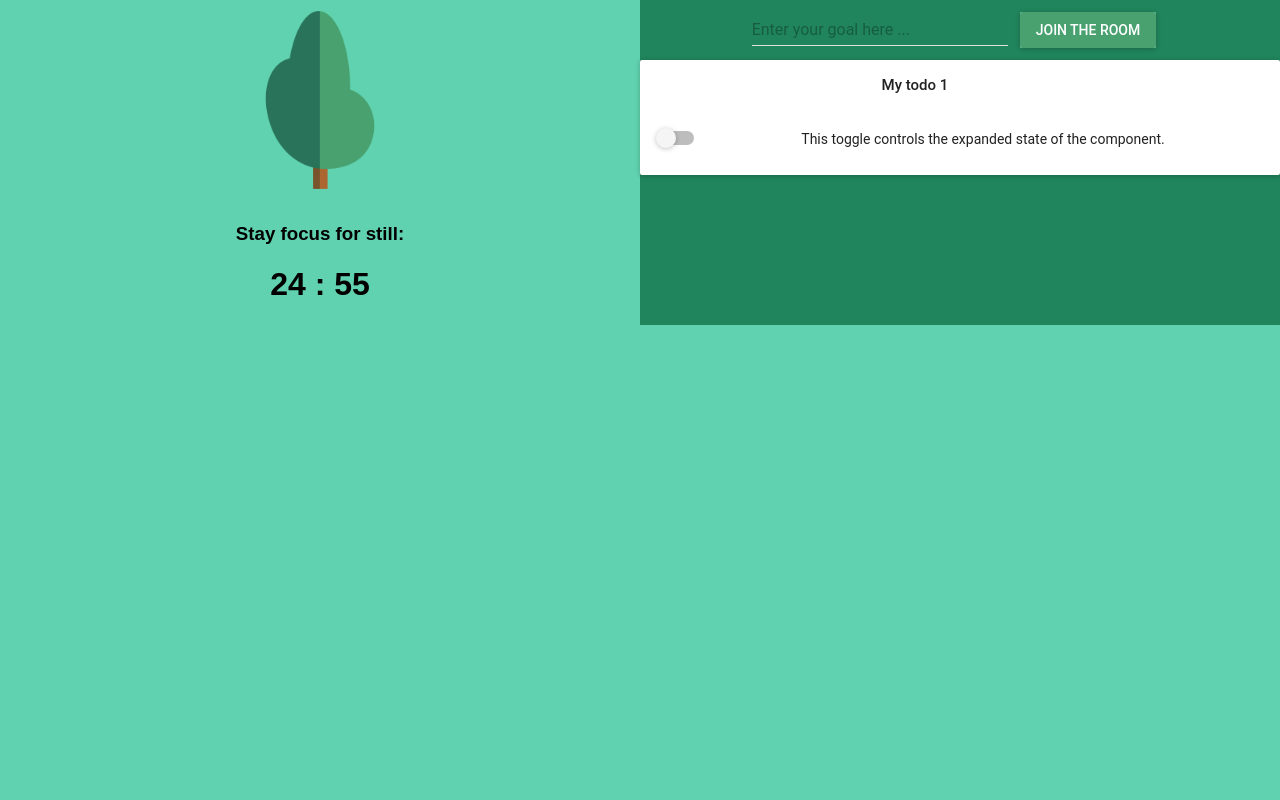
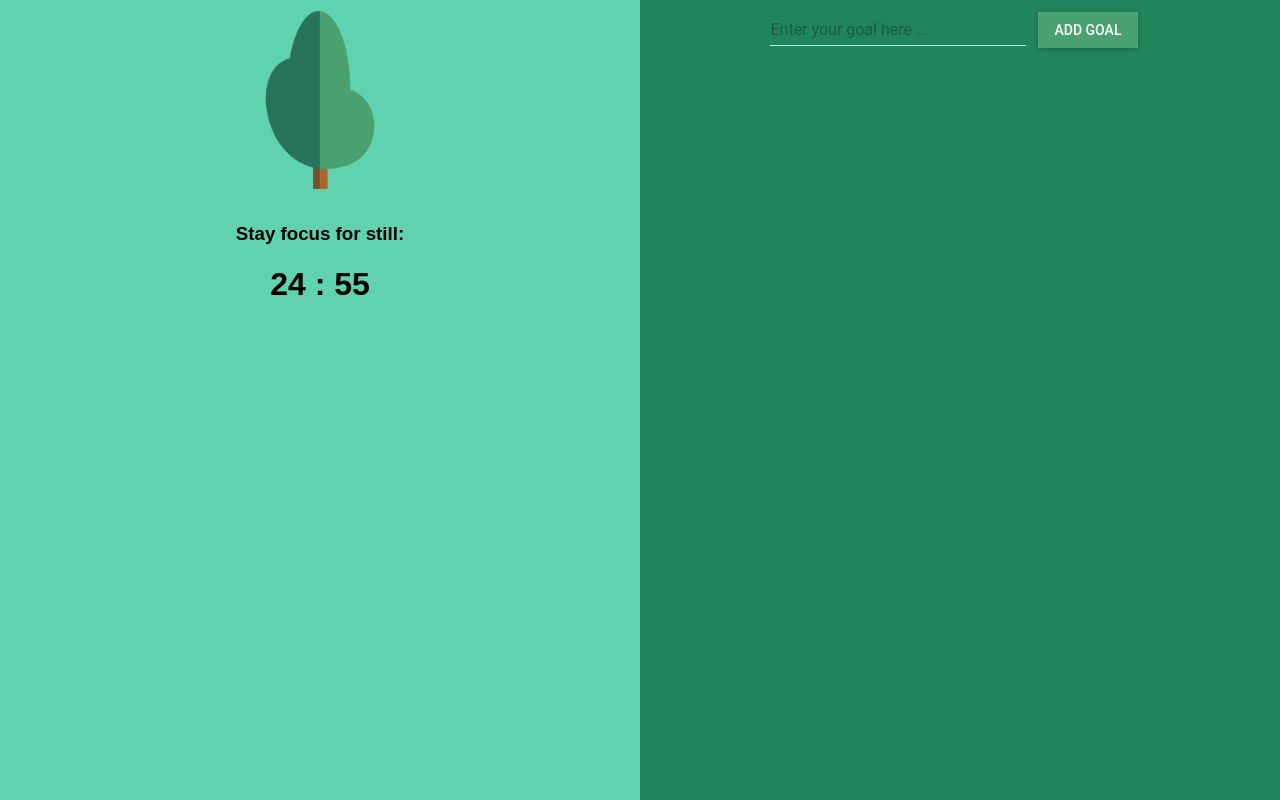
Before and after one commit to cornevin/foret, a React (Create React App) app: page /room in a window 1280 px wide. Built offline with nearby package versions, Linux system fonts and the light colour scheme; what react-tap-event-plugin would draw is missing.

Commit message:
add tasks management

```diff
--- a/src/room/index.js
+++ b/src/room/index.js
@@ -1,6 +1,6 @@
 import React from 'react'
 import Countdown from './countdown'
-import Task from './tasks'
+import TasksComponent from './tasks'
 import { } from './style.css'
 import tree from './tree.png'
 
@@ -13,7 +13,7 @@ const Room = () => (
       </div>
     </div>
     <div className="right">
-      <Task />
+      <TasksComponent />
     </div>
   </div>
 )
--- a/src/room/style.css
+++ b/src/room/style.css
@@ -1,7 +1,7 @@
   .container {
     display: flex;
     text-align: center;
-    height: 100%
+    height: 100vh
 
   }
   .right, .left {
--- a/src/room/tasks/index.js
+++ b/src/room/tasks/index.js
@@ -1,64 +1,32 @@
 import React, { Component } from 'react'
-import TextField from 'material-ui/TextField'
-import RaisedButton from 'material-ui/RaisedButton'
-import { Card, CardActions, CardHeader, CardMedia, CardTitle, CardText } from 'material-ui/Card';
-import FlatButton from 'material-ui/FlatButton';
-import Toggle from 'material-ui/Toggle';
+import TaskForm from './task-form'
+import TaskList from './task-list'
 
-class Task extends Component {
+let nextTaskId = 0
+
+class TasksComponent extends Component {
 
   constructor(props) {
     super(props);
     this.state = {
       expanded: false,
+      tasks: [],
     };
   }
 
-  handleExpandChange = (expanded) => {
-    this.setState({ expanded: expanded });
-  };
-
-  handleToggle = (event, toggle) => {
-    this.setState({ expanded: toggle });
-  };
-
-  handleExpand = () => {
-    this.setState({ expanded: true });
-  };
-
-  handleReduce = () => {
-    this.setState({ expanded: false });
-  };
+  addTask(taskText) {
+    const task = {text: taskText, id: nextTaskId++}
+    this.state.tasks.push(task)
+    this.setState({tasks: this.state.tasks})
+  }
 
   render() {
     return (
-
       <div>
-        <TextField hintText="Enter your goal here ..." floatingLabelStyle={{ color: "#FFFFFF" }} />
-        <RaisedButton label="Join the Room" labelColor="#FFFFFF" backgroundColor="#48a16f" style={{ margin: 12 }} />
-        <Card expanded={this.state.expanded} onExpandChange={this.handleExpandChange}>
-          <CardHeader
-            title="My todo 1"
-            actAsExpander={false}
-            showExpandableButton={false}
-          />
-          <CardText>
-            <Toggle
-              toggled={this.state.expanded}
-              onToggle={this.handleToggle}
-              labelPosition="right"
-              label="This toggle controls the expanded state of the component."
-            />
-          </CardText>
-          <CardMedia
-            expandable={true}
-            overlay={<CardTitle title="Overlay title" subtitle="Overlay subtitle" />}
-          >
-          </CardMedia>
-          <CardTitle title="Card title" subtitle="Card subtitle" expandable={true} />
-        </Card>
+        <TaskForm addTask={this.addTask.bind(this)} />
+        <TaskList tasks={this.state.tasks} />
       </div>
     )
   }
 }
-export default Task
+export default TasksComponent
--- /dev/null
+++ b/src/room/tasks/task-form.js
@@ -0,0 +1,48 @@
+import React, { Component } from 'react'
+import TextField from 'material-ui/TextField'
+import RaisedButton from 'material-ui/RaisedButton'
+
+class TaskForm extends Component {
+
+  constructor(props) {
+    super(props)
+    this.state = {
+      value: '',
+    }
+  }
+
+  handleChange = (event) => {
+    this.setState({
+      value: event.target.value
+    })
+  }
+
+  render() {
+    return (
+      <div>
+        <TextField
+          value={this.state.value}
+          onChange={this.handleChange}
+          hintText="Enter your goal here ..."
+          floatingLabelStyle={{ color: "#FFFFFF" }}
+           />
+
+
+        <RaisedButton label="Add goal"
+          labelColor="#FFFFFF"
+          backgroundColor="#48a16f"
+          style={{ margin: 12 }}
+          onClick={() => {
+            this.props.addTask(this.state.value);
+            this.setState({
+              value: ''
+            })
+          }} />
+
+      </div>
+    )
+  }
+}
+
+
+export default TaskForm
--- /dev/null
+++ b/src/room/tasks/task-list.js
@@ -0,0 +1,11 @@
+import React from 'react'
+import Task from './task'
+
+const TaskList = ({tasks}) => {
+  const taskNode = tasks.map((task) => {
+    return (<Task task={task} key={task.id} />)
+  })
+  return (<ul>{taskNode}</ul>)
+}
+
+export default TaskList
--- /dev/null
+++ b/src/room/tasks/task.js
@@ -0,0 +1,8 @@
+import React from 'react'
+
+const Task = ({task}) => {
+  // Each Todo
+  return (<li>{task.text}</li>);
+}
+
+export default Task
```
